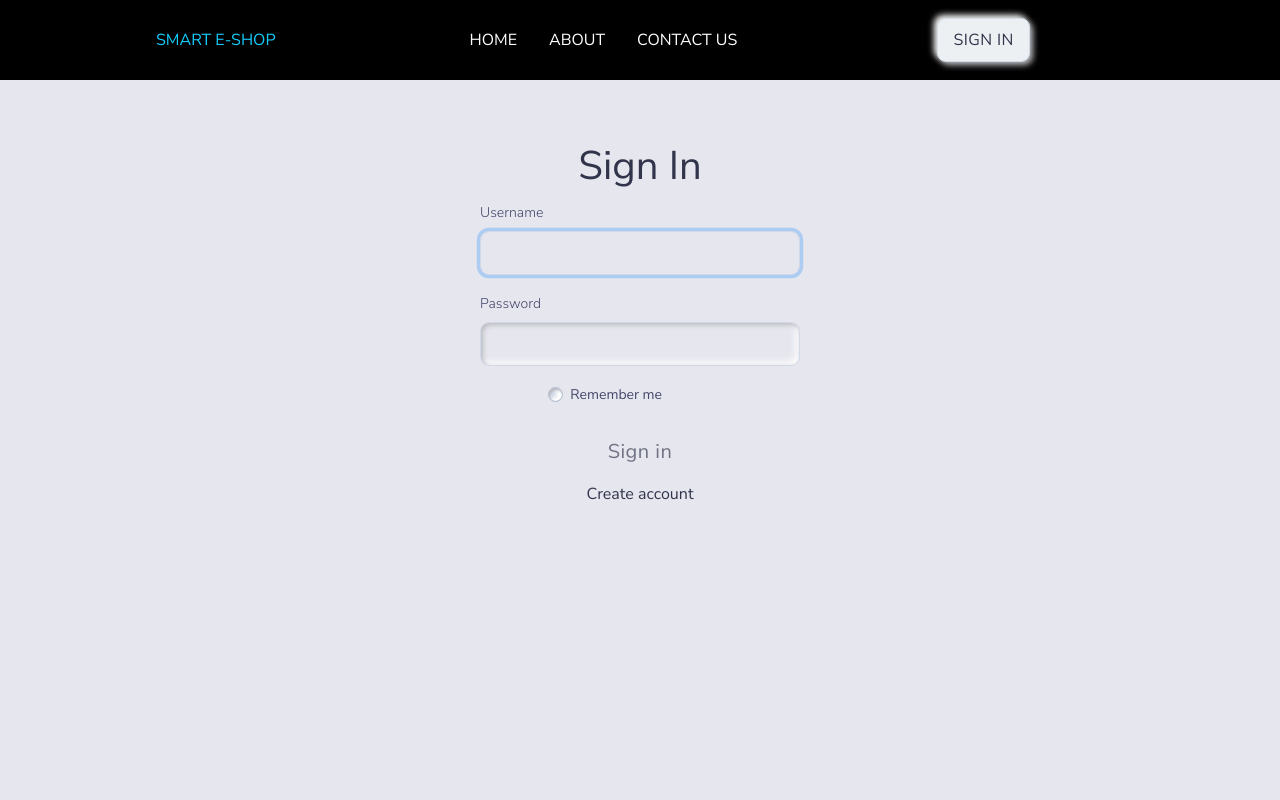
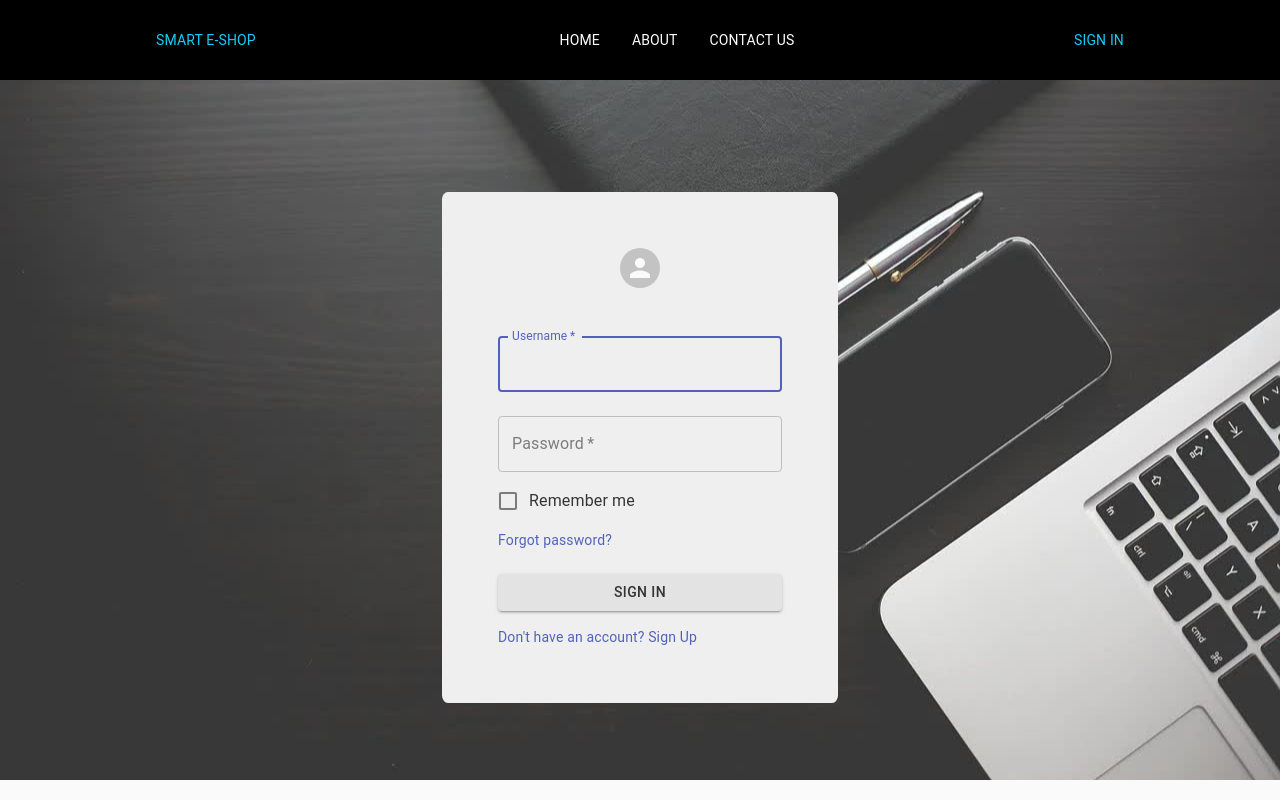
Before and after one commit to Smart-eShop/smart-eShop, a React (Create React App) app in the folder fronted/user-side/: page /login in a window 1280 px wide. Built offline with nearby package versions, Linux system fonts and the light colour scheme.

Commit message:
login page

```diff
--- a/fronted/user-side/src/components/Login/Login.css
+++ b/fronted/user-side/src/components/Login/Login.css
@@ -1,10 +1,9 @@
-@media all and (min-width: 480px) {
-    .Login {
-      padding: 60px 0;
-    }
-
-    .Login form {
-      margin: 0 auto;
-      max-width: 320px;
-    }
-  }
+.loginBg {
+    background-image: url('./login-bg.jpg');
+    background-repeat: no-repeat;
+    background-size: cover;
+    height: 700px;
+    background-position: center;
+    opacity: 0.9;
+    padding: 8em;
+}
--- a/fronted/user-side/src/components/Login/Login.js
+++ b/fronted/user-side/src/components/Login/Login.js
@@ -1,57 +1,134 @@
-import React, { useState } from "react";
-import Form from "react-bootstrap/Form";
-import Button from "react-bootstrap/Button";
-import Col from "react-bootstrap/Col";
-import Row from "react-bootstrap/Row";
-import "./Login.css";
+import React from 'react';
+import Avatar from '@material-ui/core/Avatar';
+import Button from '@material-ui/core/Button';
+import CssBaseline from '@material-ui/core/CssBaseline';
+import TextField from '@material-ui/core/TextField';
+import FormControlLabel from '@material-ui/core/FormControlLabel';
+import Checkbox from '@material-ui/core/Checkbox';
+import Link from '@material-ui/core/Link';
+import Grid from '@material-ui/core/Grid';
+import { makeStyles } from '@material-ui/core/styles';
+import Container from '@material-ui/core/Container';
+import * as Yup from 'yup';
+import {useFormik} from 'formik';
+import './login.css';
+import Alert from '@material-ui/lab/Alert';
+
+const useStyles = makeStyles((theme) => ({
+  paper: {
+    display: 'flex',
+    flexDirection: 'column',
+    alignItems: 'center',
+    backgroundColor: "#eeeeee",
+    paddingRight: '4em',
+    paddingLeft: '4em',
+    paddingBottom: '4em',
+    paddingTop: '4em',
+    marginBottom: '3em',
+    borderRadius: '1.5%',
+  },
+  avatar: {
+    marginBottom: theme.spacing(4),
+  },
+  form: {
+    width: '100%', // Fix IE 11 issue.
+    marginTop: theme.spacing(4),
+  },
+  submit: {
+    margin: theme.spacing(3, 0, 2),
+  },
+
+}));
+
 
 export default function Login() {
-  const [username, setUsername] = useState("");
-  const [password, setPassword] = useState("");
+  const classes = useStyles();
 
-  function validateForm() {
-    return username.length > 0 && password.length > 0;
-  }
-
-  function handleSubmit(event) {
-    event.preventDefault();
-  }
+  const {handleSubmit, handleChange, values, touched, errors, handleBlur} = useFormik({
+        initialValues: {
+          username: '',
+          password: ''
+        },
+        validationSchema: Yup.object({
+          username: Yup.string().max(10, 'Username must be shorter than 10 characters').required('Required'),
+          password: Yup.string().min(6, 'Password should be longer than 6 characters').required()
+        }),
+        onSubmit: ({username, password}) => {
+          alert("You have successfully logged in");
+        }
+      })
 
   return (
-    <div className="Login"> <h1 className="text-center">Sign In</h1>
-      <Form onSubmit={handleSubmit}>
-        <Form.Group size="lg" controlId="email">
-          <Form.Label>Username</Form.Label>
-          <Form.Control
+    <div className="loginBg">
+      <Container component="main" maxWidth='xs' className={classes.main}>
+      <CssBaseline />
+      <div className={classes.paper}>
+      <Avatar className={classes.large}  />
+        <form className={classes.form} onSubmit={handleSubmit} >
+          <TextField
+           onChange={handleChange}
+           onBlur={handleBlur}
+            variant="outlined"
+            margin="normal"
+            required
+            fullWidth
+            id="username"
+            label="Username"
+            name="username"
+            autoComplete="username"
             autoFocus
-            type="username"
-            value={username}
-            onChange={(e) => setUsername(e.target.value)}
           />
-        </Form.Group>
-        <Form.Group size="lg" controlId="password">
-          <Form.Label>Password</Form.Label>
-          <Form.Control
+           {touched.username && errors.username ? (
+        <div>{errors.username}</div>
+      ): null}
+          <TextField
+        value={values.password}
+         onChange={handleChange}
+         onBlur={handleBlur}
+            variant="outlined"
+            margin="normal"
+            required
+            fullWidth
+            name="password"
+            label="Password"
             type="password"
-            value={password}
-            onChange={(e) => setPassword(e.target.value)}
+            id="password"
+            autoComplete="current-password"
           />
-        </Form.Group>
-        <Col xs="auto">
-        <Form.Group as={Row} controlId="formHorizontalCheck">
-    <Col sm={{ span: 10, offset: 2 }}>
-      <Form.Check label="Remember me" />
-    </Col>
-  </Form.Group>
-    </Col>
-        <Button block size="lg" type="submit" disabled={!validateForm()}>
-          Sign in
-        </Button>
-      </Form>
-      <div className="text-center">
-         <a href='/register'>Create account</a>
+       {touched.password && errors.password ? (
+        <div>{errors.password}</div>
+      ): null}
+
+          <FormControlLabel
+            control={<Checkbox value="remember" color="primary" />}
+            label="Remember me"
+          />
+           <Grid item xs>
+              <Link href="/remind-password" variant="body2">
+                Forgot password?
+              </Link>
+            </Grid>
+          <Button
+            type="submit"
+            fullWidth
+            variant="contained"
+            color="default"
+            className={classes.submit}
+          >
+            Sign In
+          </Button>
+
+          <Grid container>
+            <Grid item>
+              <Link href="/register" variant="body2">
+                {"Don't have an account? Sign Up"}
+              </Link>
+            </Grid>
+          </Grid>
+        </form>
       </div>
+    </Container>
+    </div>
 
-    </div>
   );
 }
--- a/fronted/user-side/src/components/Navbar/NavbarElement.js
+++ b/fronted/user-side/src/components/Navbar/NavbarElement.js
@@ -53,32 +53,3 @@ export const NavMenu = styled.div`
     display: none;
   }
 `;
-
-export const NavBtn = styled.nav`
-  display: flex;
-  align-items: center;
-  margin-right: 24px;
-  /* Third Nav */
-  /* justify-content: flex-end;
-  width: 100vw; */
-  @media screen and (max-width: 768px) {
-    display: none;
-  }
-`;
-
-export const NavBtnLink = styled(Link)`
-  border-radius: 4px;
-  padding: 10px 22px;
-  color: #fff;
-  outline: none;
-  border: none;
-  cursor: pointer;
-  transition: all 0.2s ease-in-out;
-  text-decoration: none;
-  /* Second Nav */
-  margin-left: 24px;
-  &:hover {
-    transition: all 0.2s ease-in-out;
-    color: #010606;
-  }
-`;
--- a/fronted/user-side/src/components/Navbar/index.js
+++ b/fronted/user-side/src/components/Navbar/index.js
@@ -3,9 +3,7 @@ import {
     Nav,
     NavLink,
     Bars,
-    NavMenu,
-    NavBtn,
-    NavBtnLink
+    NavMenu
 } from './NavbarElement';
 
 const Navbar = () => {
@@ -29,14 +27,9 @@ const Navbar = () => {
                     {/* Second Nav */}
                     {/* <NavBtnLink to='/sign-in'>Sign In</NavBtnLink> */}
                 </NavMenu>
-                <NavBtn>
-                    <NavBtnLink to='/login'> <div className="d-flex align-items-center">
-                        <a href="/home" target="_blank" className="btn btn-white d-none d-md-inline-block"><i className="fas fa-book" />SIGN IN</a>
-                        <button className="navbar-toggler ml-2" type="button" data-toggle="collapse" data-target="#navbar_global" aria-controls="navbar_global" aria-expanded="false" aria-label="Toggle navigation">
-                            <span className="navbar-toggler-icon" />
-                        </button>
-                    </div></NavBtnLink>
-                </NavBtn>
+                <NavLink to='/login' activeStyle>
+                        SIGN IN
+          </NavLink>
             </Nav>
         </>
     );
```
Also changed, not shown: fronted/user-side/package.json (+6 -1 lines), fronted/user-side/src/components/Login/login-bg.jpg (added), 1 other file (tests, documents, lock files or other folders).
